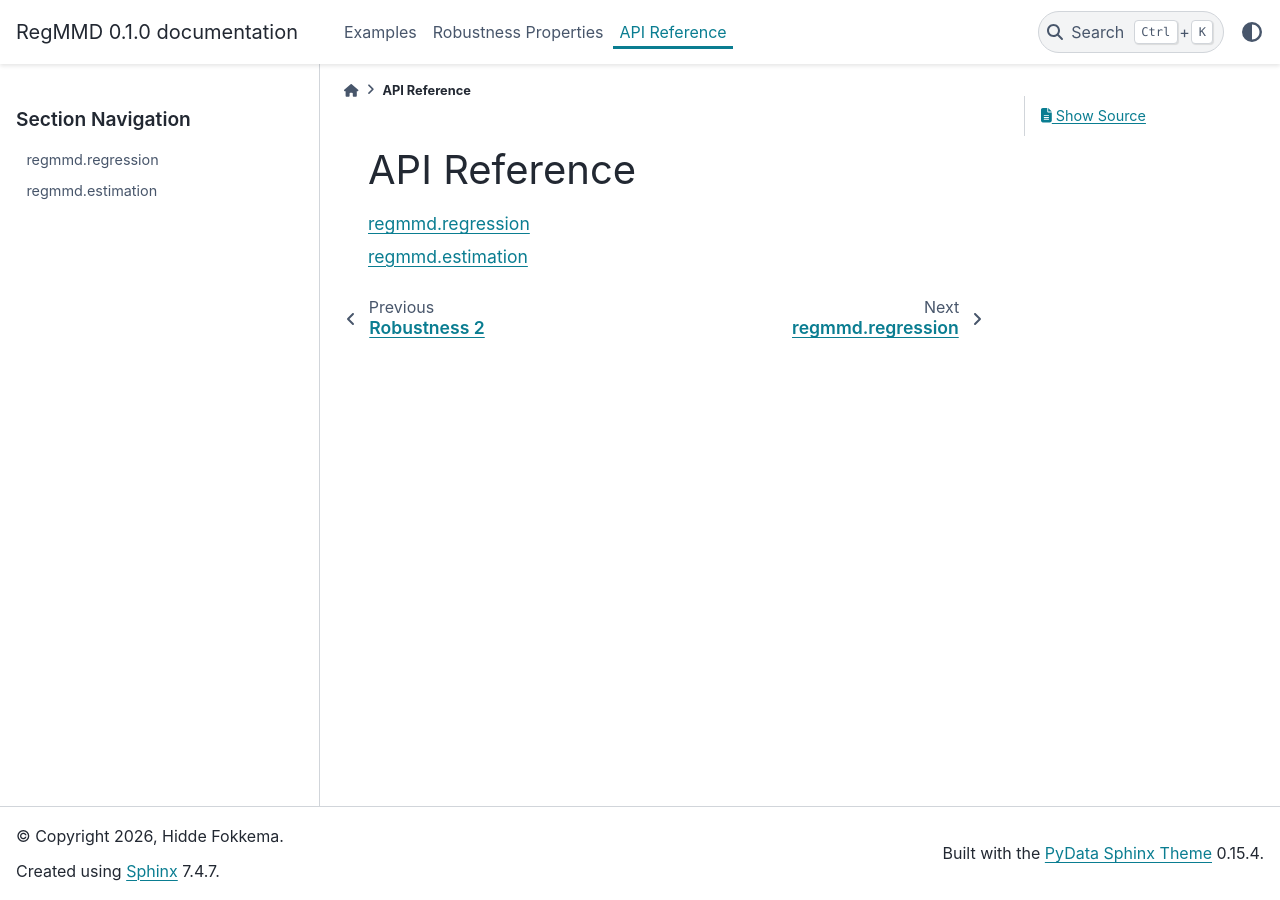
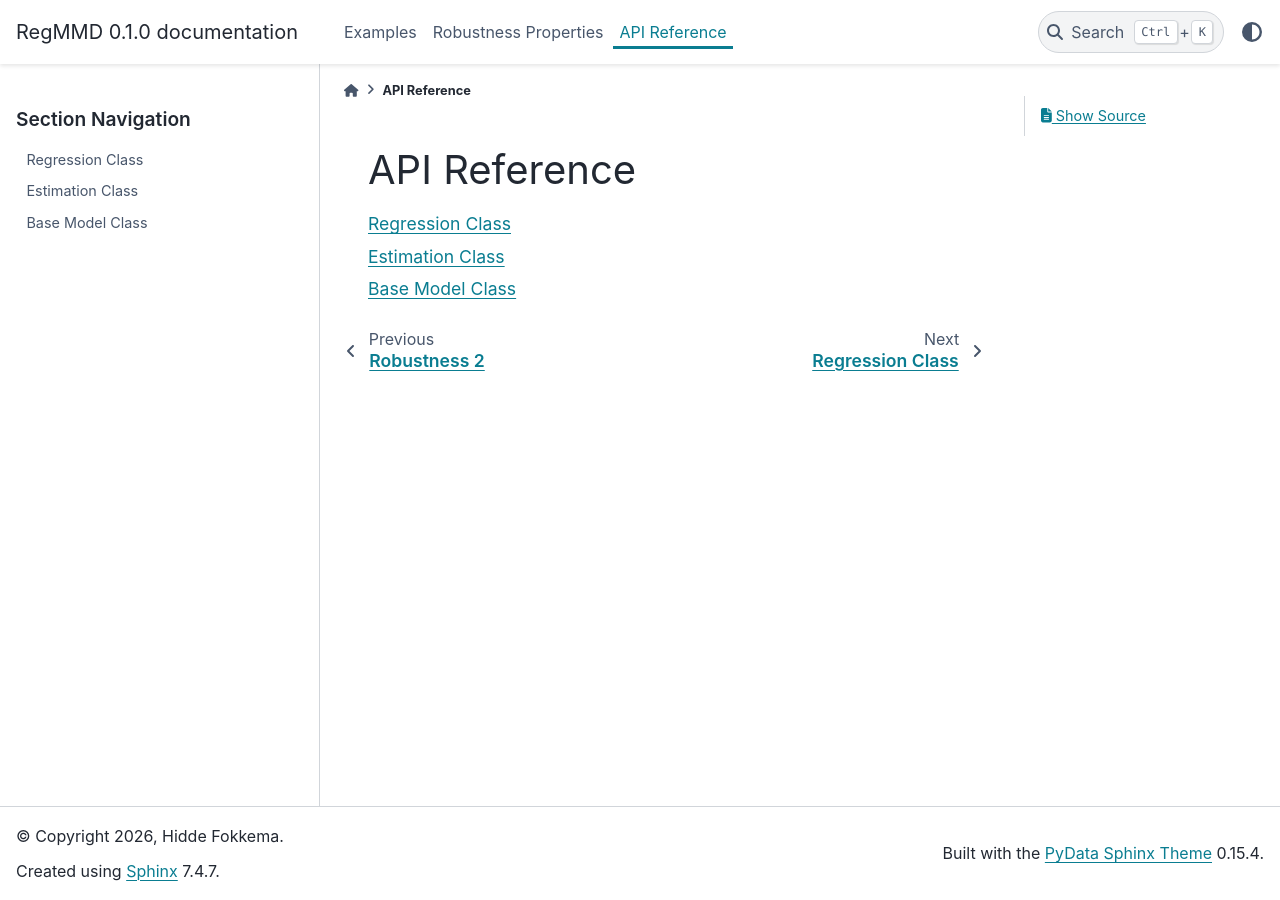
Before and after one commit to HiddeFok/reg-mmd-scikit, a Sphinx documentation site: the page built from docs/source/api/index.rst, in a window 1280 px wide. Built offline with Sphinx 7.4.7 and the PyData theme 0.15.4, drawn with Linux system fonts in a browser that asks for light colours.

Commit message:
Added the base model to the API reference

```diff
--- a/docs/source/api/estimation.rst
+++ b/docs/source/api/estimation.rst
@@ -1,5 +1,5 @@
-regmmd.estimation
-=================
+Estimation Class
+================
 
 .. automodule:: regmmd.estimation
    :members:
--- a/docs/source/api/index.rst
+++ b/docs/source/api/index.rst
@@ -6,3 +6,4 @@ API Reference
 
    regression
    estimation
+   model_base
--- /dev/null
+++ b/docs/source/api/model_base.rst
@@ -0,0 +1,8 @@
+Base Model Class
+================
+
+.. automodule:: regmmd.models.base_model
+   :members:
+   :undoc-members:
+   :show-inheritance:
+   :exclude-members:
--- a/docs/source/api/regression.rst
+++ b/docs/source/api/regression.rst
@@ -1,7 +1,5 @@
-.. _regression-api:
-
-regmmd.regression
-=================
+Regression Class
+================
 
 .. automodule:: regmmd.regression
    :members:
```
